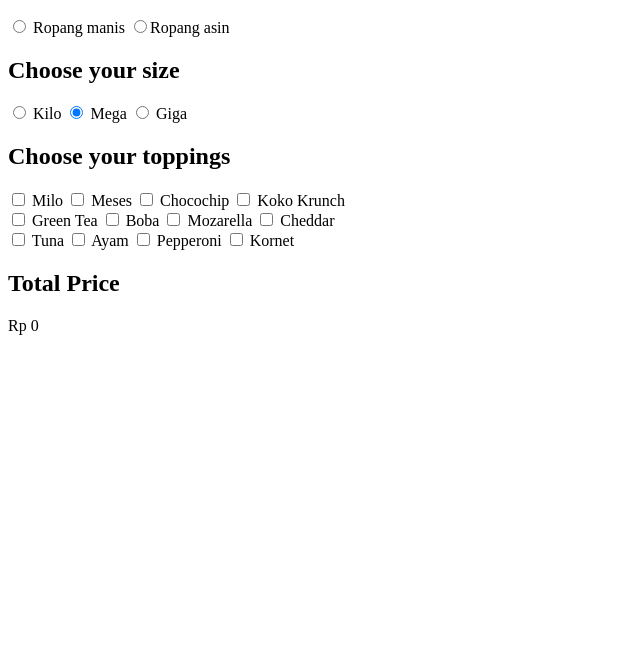
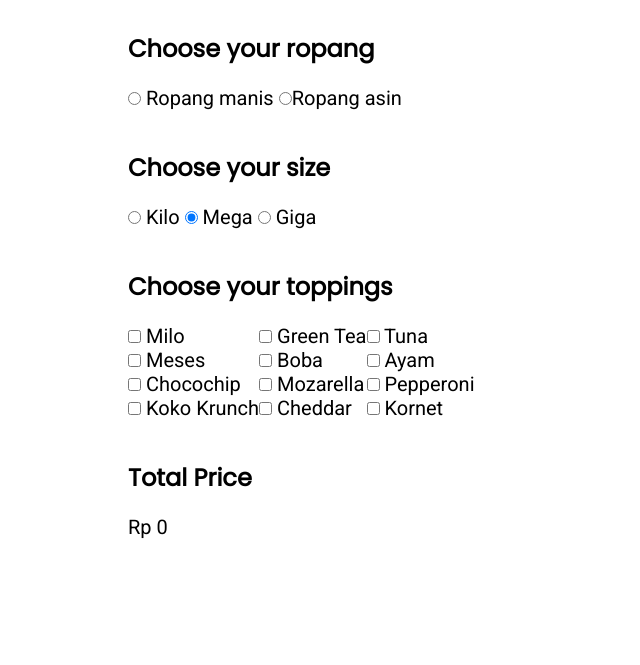
Before and after one commit to kahliliman/ropang-xy, a plain HTML site: page index.html in a window 1280 px wide. Shown: the part 135-800 px from the top of the page, without its empty margins (0-640 px from the left). Drawn offline with nearby package versions, Linux system fonts and the light colour scheme.

Commit message:
stylize ui

```diff
--- a/css/styles.css
+++ b/css/styles.css
@@ -13,11 +13,48 @@ html {
 
 body {
 	box-sizing: border-box;
+	font-family: 'Roboto', 'Open Sans', 'Poppins', sans-serif;
+	font-size: 2rem;
+}
+
+h1 {
+	font-family: 'Poppins', sans-serif;
+	font-size: 4.8rem;
+	margin-bottom: 1rem;
+}
+
+h2 {
+	font-family: 'Poppins', sans-serif;
+	font-size: 2.4rem;
+	margin-bottom: 2rem;
+}
+
+.container {
+	width: 80vw;
+	margin:  auto;
+}
+
+section {
+	margin-top: 2rem;
+	margin-bottom: 4rem;
+}
+
+.subtitle {
+	font-size: 1.8rem;
+	font-family: 'Open Sans', sans-serif;
+}
+
+.toppings-form {
+	display: flex
 }
 
 .col-1000,
 .col-3000,
 .col-5000 {
-  display: inline-block;
-  flex-direction: column;
+  /* display: flex; */
+  /* flex-direction: column; */
 }
+
+ul li {
+	list-style: none;
+}
--- a/index.html
+++ b/index.html
@@ -5,15 +5,17 @@
     <meta name="viewport" content="width=device-width, initial-scale=1.0">
     <meta http-equiv="X-UA-Compatible" content="ie=edge">
     <!-- <link rel="stylesheet" href="{{ url_for('static', filename='css/styles.css') }}"> -->
-	<link rel="stylesheet" href="./css/style.css">
+    <link href="https://fonts.googleapis.com/css?family=Open+Sans|Poppins|Roboto&display=swap" rel="stylesheet">
+	<link rel="stylesheet" href="./css/styles.css">
 	<!-- <script type="text/javascript" src="{{ url_for('static', filename='js/jquery-3.4.1.js') }}"></script> -->
 	<!-- <script type="text/javascript" src="./js/jquery-3.4.1.min.js"></script> -->
 	<title>Ropang XY</title>
 </head>
 <body>
+	<div class="container">
 	<section class="header">
 		<span><h1>RoppanXY</h1></span>
-		<span><p>Create it, your way</p></span>
+		<span class="subtitle"><p>Create it, your way</p></span>
 	</section>
 
 	<section class="option">
@@ -36,27 +38,57 @@
 
 	<section class="toppings">
 		<h2>Choose your toppings</h2>
-		<form action="" method="get" accept-charset="utf-8">
+		<form class="toppings-form" action="" method="get" accept-charset="utf-8">
 
-			<div class="col-1000">
+			<div>
+				<ul class="col-1000">
+					<li>
 						<input type="checkbox" name="toppings" class="manis-only" id="top-milo" value="milo" onclick="top_calc()"> Milo
+					</li>
+					<li>
 						<input type="checkbox" name="toppings" class="manis-only" id="top-meses" value="meses" onclick="top_calc()"> Meses
+					</li>
+					<li>
 						<input type="checkbox" name="toppings" class="manis-only" id="top-chocochip" value="chocochip" onclick="top_calc()"> Chocochip
+					</li>
+					<li>
 						<input type="checkbox" name="toppings" class="manis-only" id="top-koko-krunch" value="koko_krunch" onclick="top_calc()"> Koko Krunch
+					</li>
+				</ul>
 			</div>
 
-			<div class="col-3000">
+			<div>
+				<ul class="col-3000">
+					<li>
 						<input type="checkbox" name="toppings" class="manis-only" id="top-green_tea" value="green_tea" onclick="top_calc()"> Green Tea
+					</li>
+					<li>
 						<input type="checkbox" name="toppings" class="manis-only" id="top-boba" value="boba" onclick="top_calc()"> Boba
+					</li>
+					<li>
 						<input type="checkbox" name="toppings" id="top-mozarella" value="mozarella" onclick="top_calc()"> Mozarella
+					</li>
+					<li>
 						<input type="checkbox" name="toppings" id="top-cheddar" value="cheddar" onclick="top_calc()"> Cheddar
+					</li>
+				</ul>
 			</div>
 
-			<div class="col-5000">
+			<div>
+				<ul class="col-5000">
+					<li>
 						<input type="checkbox" name="toppings" class="asin-only" id="top-tuna" value="tuna" onclick="top_calc()"> Tuna
+					</li>
+					<li>
 						<input type="checkbox" name="toppings" class="asin-only" id="top-ayam" value="ayam" onclick="top_calc()"> Ayam
+					</li>
+					<li>
 						<input type="checkbox" name="toppings" class="asin-only" id="top-pepperoni" value="pepperoni" onclick="top_calc()"> Pepperoni
+					</li>
+					<li>
 						<input type="checkbox" name="toppings" class="asin-only" id="top-kornet" value="kornet" onclick="top_calc()"> Kornet
+					</li>
+				</ul>
 			</div>
 
 		</form>
@@ -67,7 +99,7 @@
 		Rp <span class="total-price"></span>
 
 	</section>
-
+	</div>
 	<script src="./js/script.js" type="text/javascript" charset="utf-8" async defer></script>
 </body>
 </html>
```
Also changed, not shown: img/roti-asin.jpg (added), img/roti-manis.jpg (added). Lines whose indentation alone changed are shown as unchanged.
